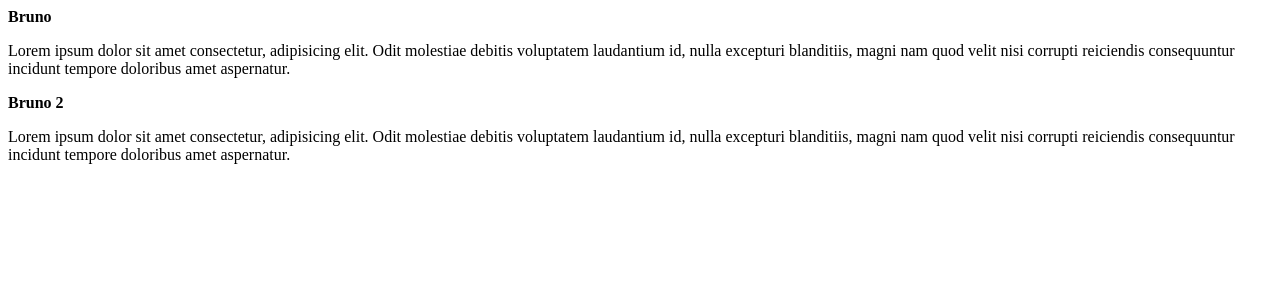
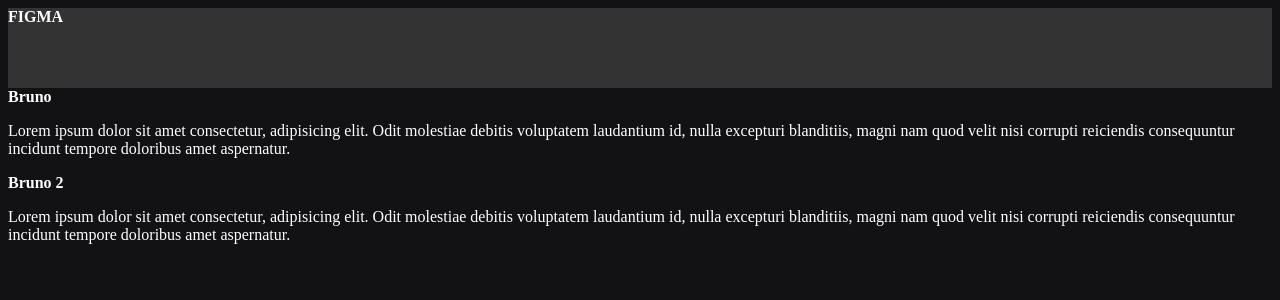
Before and after one commit to WEBGITbruno-ferreira/2023Ignite, a React (Vite) app in the folder aulas/reactjs/aulas/01-fundamentos-reactjs/: page / in a window 1280 px wide. Shown: the top 300 px of the page. Built offline with nearby package versions, Linux system fonts and the light colour scheme.

Commit message:
trabalhando primeiros imports com cssmodules, suportado nativamente pelo vite

```diff
--- a/aulas/reactjs/aulas/01-fundamentos-reactjs/src/App.jsx
+++ b/aulas/reactjs/aulas/01-fundamentos-reactjs/src/App.jsx
@@ -1,8 +1,11 @@
+import { Header } from "./components/header";
 import { Post } from "./Post";
+import './styles.css'
 
 export function App() {
   return (
     <>
+      <Header/>
       <Post
         author="Bruno"
         content="Lorem ipsum dolor sit amet consectetur, adipisicing elit. Odit molestiae debitis voluptatem laudantium id, nulla excepturi blanditiis, magni nam quod velit nisi corrupti reiciendis consequuntur incidunt tempore doloribus amet aspernatur."
--- /dev/null
+++ b/aulas/reactjs/aulas/01-fundamentos-reactjs/src/components/header.jsx
@@ -0,0 +1,12 @@
+import styles from './Header.module.css' //importando usando modules, requer o nome
+
+
+export function Header() {
+  return (
+    <header className={styles.header}>
+    <strong >  FIGMA</strong>
+    </header>
+  )
+
+
+}
--- /dev/null
+++ b/aulas/reactjs/aulas/01-fundamentos-reactjs/src/components/header.module.css
@@ -0,0 +1,8 @@
+/* COM MODULE CSS, O CSS FICARÁ EXCLUSIVO PARA O COMPONENT */
+/* VER BIBLIOTECA MODULECSS, SUPORTADA PELO VITE */
+
+
+.header{
+  background: #333;
+  height: 80px;
+}
--- /dev/null
+++ b/aulas/reactjs/aulas/01-fundamentos-reactjs/src/styles.css
@@ -0,0 +1,6 @@
+
+
+body {
+  background: #121214;
+  color: white
+}
```
